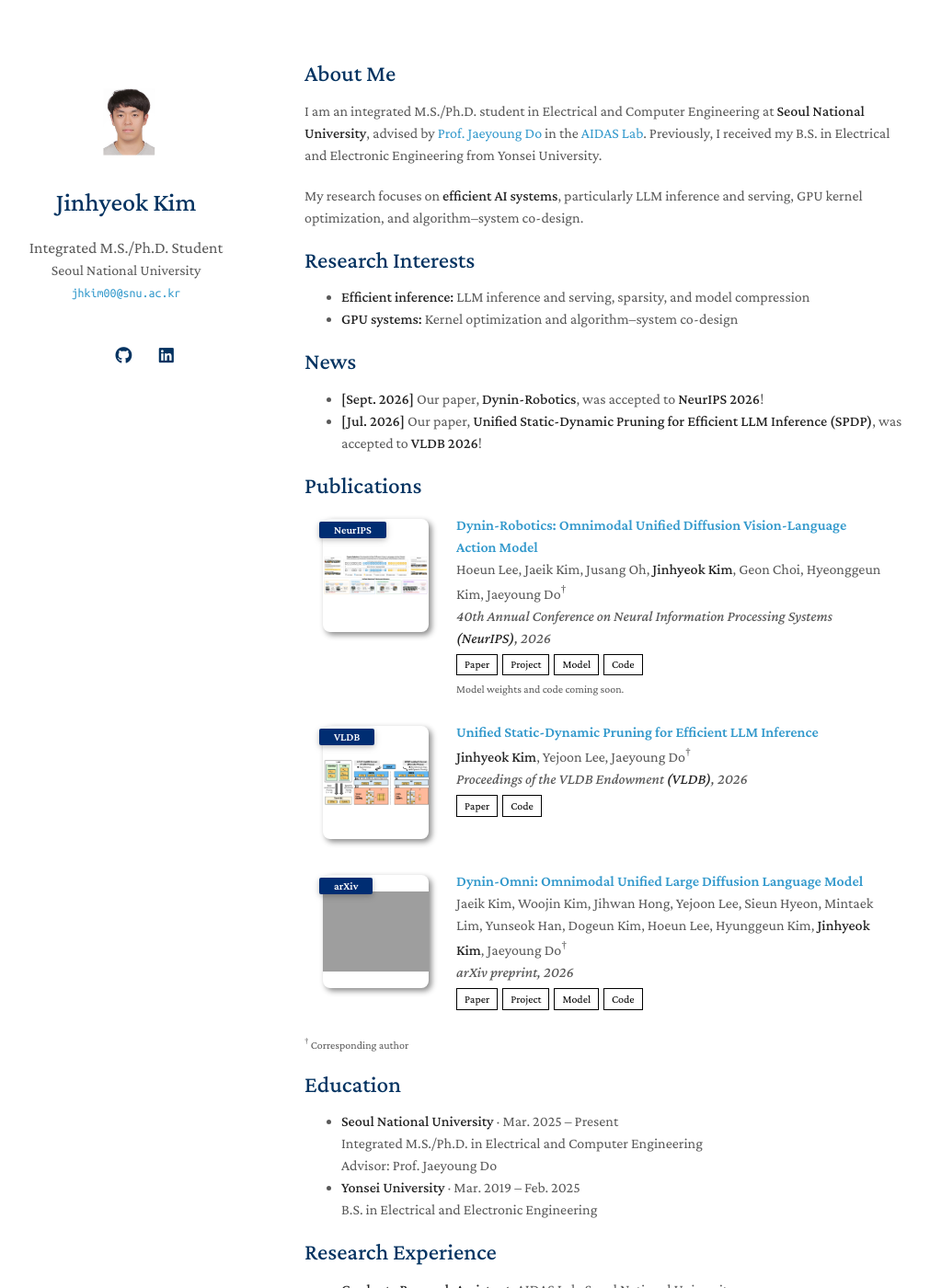
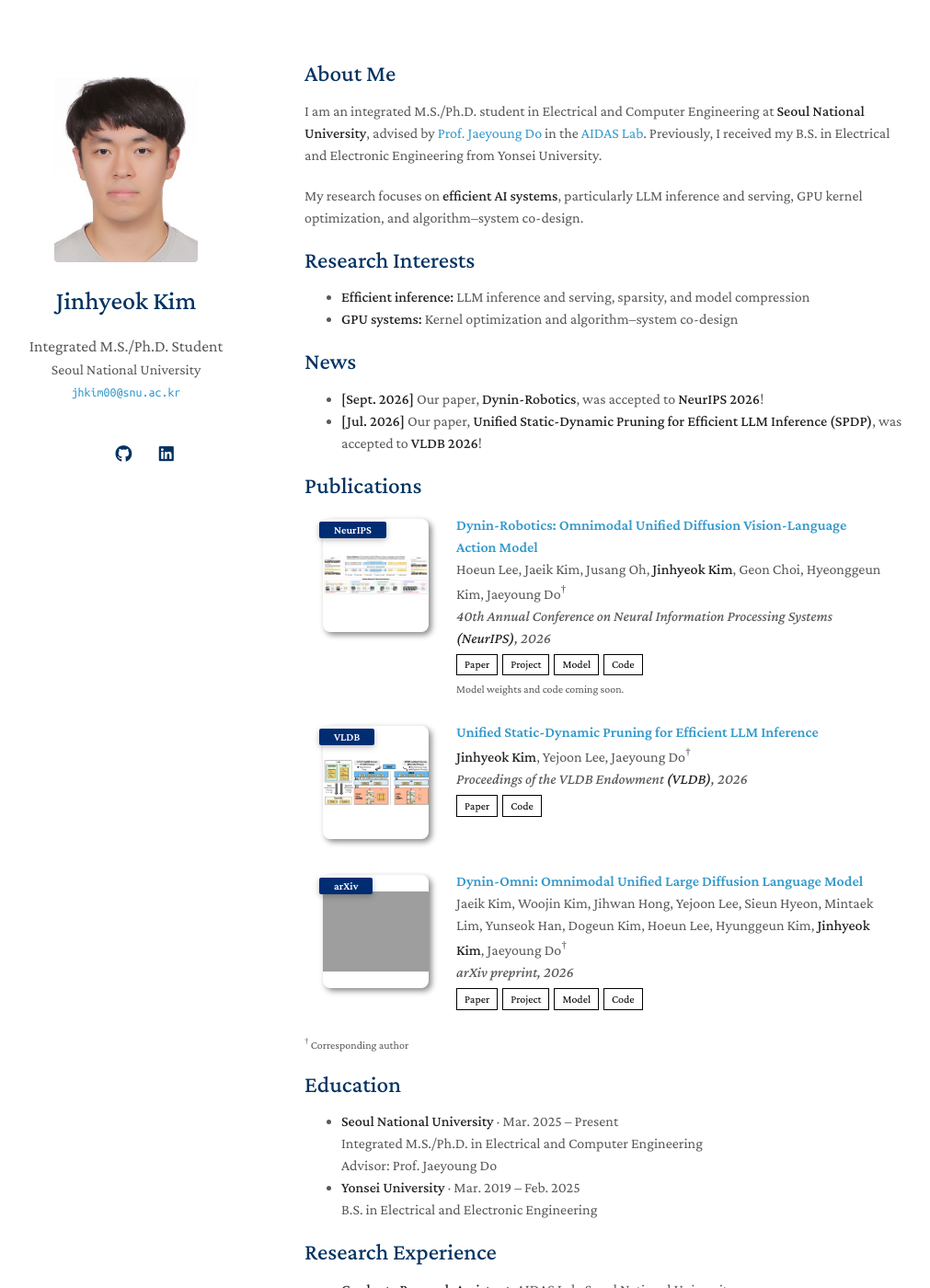
Before and after one commit to quaternior/quaternior.github.io, a Jekyll site: the page built from index.md, in a window 1280 px wide and 1400 px high. Shown: the whole window at 92% size, without its empty margins (139-1150 px from the left). Built offline with Jekyll 4.4.1, drawn with Linux system fonts in a browser that asks for light colours; a style sheet for code colours, icons or effects is not loaded; our own code applies the rules of GitHub Pages for plain Markdown files; grey boxes are pictures that could not be loaded.

Commit message:
Crop portrait whitespace and enlarge photo by 1.5x

```diff
--- a/_config.yml
+++ b/_config.yml
@@ -11,7 +11,7 @@
 google_scholar: https://scholar.google.com/citations?user=lUqkcSoAAAAJ&hl=en
 github_link: https://github.com/quaternior
 linkedin: https://www.linkedin.com/in/jhyeokkim/
-avatar: /assets/portrait-edited-cef8ad18.png
+avatar: /assets/portrait-cropped.png
 favicon: /assets/favicon.svg
 favicon_dark: /assets/favicon.svg
 enable_footnote: true
--- a/_layouts/homepage.html
+++ b/_layouts/homepage.html
@@ -37,7 +37,7 @@
     <link rel="stylesheet" href="/assets/css/custom.css">
     <meta property="og:title" content="{{ site.title }} | AI Systems Researcher">
     <meta property="og:description" content="{{ site.description }}">
-    <meta property="og:image" content="{{ site.url }}/assets/portrait-edited-cef8ad18.png">
+    <meta property="og:image" content="{{ site.url }}/assets/portrait-cropped.png">
     <meta property="og:url" content="{{ site.url }}/">
     <meta property="og:type" content="website">
   </head>
@@ -47,7 +47,7 @@
       <header>
 
         {% if site.avatar %}
-        <span class="image avatar"><img src="{{ site.avatar }}" alt="Jinhyeok Kim" width="770" height="695" /></span>
+        <span class="image avatar"><img src="{{ site.avatar }}" alt="Jinhyeok Kim" width="413" height="531" /></span>
         {% endif %}
 
         <h1>{{ site.title }}</h1>
--- a/assets/css/custom.css
+++ b/assets/css/custom.css
@@ -1,5 +1,9 @@
 /* Small content/accessibility adjustments to the upstream Minimal Light theme. */
-.image.avatar img { height:auto; }
+/* 1.5x the theme's photo width; preserve the complete cropped portrait. */
+.image.avatar img { width:156.6px; height:auto; padding:0; border-radius:4px; }
+.image.avatar { margin:20px 0; }
+@media(max-width:960px) { .image.avatar img { width:175.5px; } }
+@media(max-width:480px) { .image.avatar img { width:142.5px; } }
 .publications .pub-row { align-items:flex-start; }
 .publications .col-sm-3 { flex:0 0 145px; box-sizing:border-box; }
 .publications .col-sm-9 { min-width:0; }
```
Also changed, not shown: README.md, assets/portrait-cropped.png (added).
